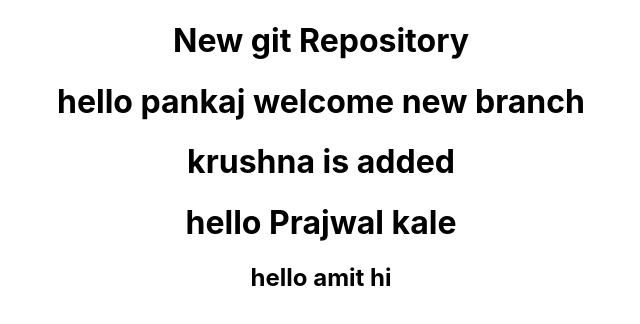
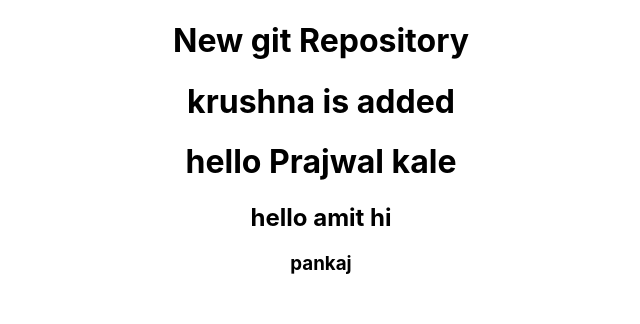
Before and after one commit to KRUSHNA2002/SchoolProject, a React (Create React App) app: page / in a window 1280 px wide. Shown: the top 324 px of the page, without its empty margins (319-959 px from the left). Built offline with nearby package versions, Linux system fonts and the light colour scheme.

Commit message:
pankaj deleted

```diff
--- a/src/App.js
+++ b/src/App.js
@@ -4,10 +4,10 @@
   return (
     <div className="App">
       <h1>New git Repository</h1>
-      <h1>hello pankaj welcome new branch</h1>
       <h1>krushna is added</h1>
       <h1>hello Prajwal kale</h1>
       <h2>hello amit hi </h2>
+      <h3>pankaj</h3>
     </div>
   );
 }
```
